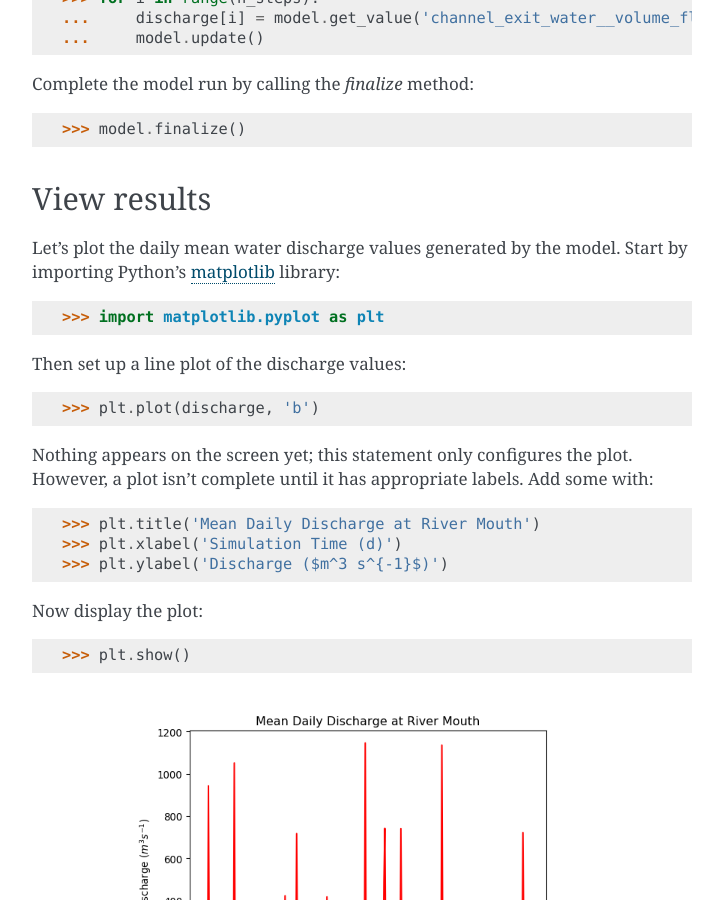
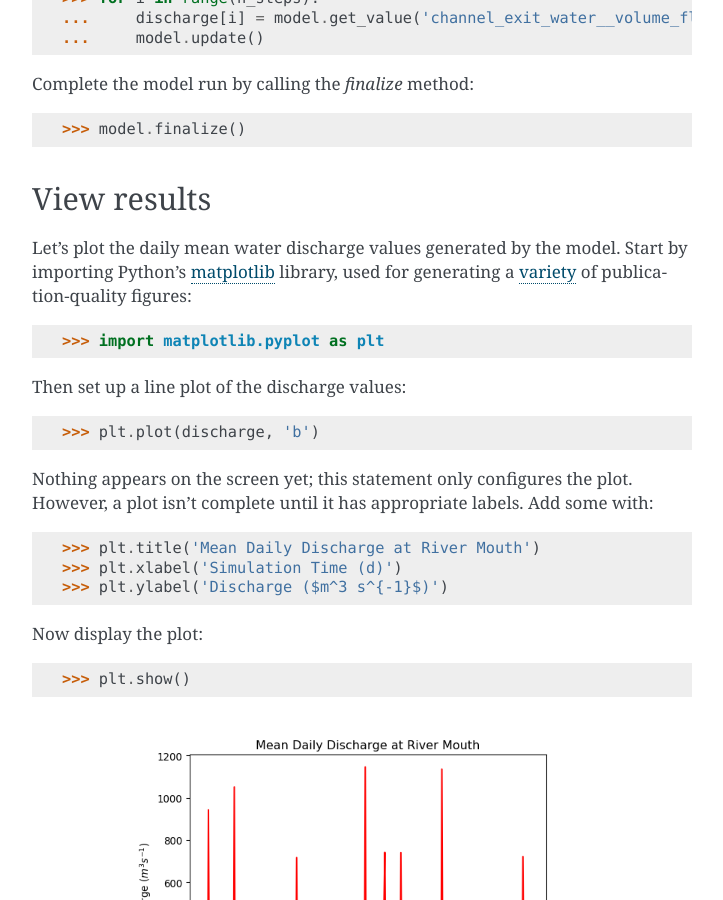
Before and after one commit to csdms/pymt, a Sphinx documentation site: the page built from docs/quickstart.rst, in a window 1280 px wide and 900 px high, scrolled down 2524 px. Shown: the whole window, without its empty margins (388-1111 px from the left). Built offline with Sphinx 7.4.7, drawn with Linux system fonts in a browser that asks for light colours; pages that are not in the unit, such as notebooks, are missing from menus.

Commit message:
Add link to matplotlib gallery

```diff
--- a/docs/quickstart.rst
+++ b/docs/quickstart.rst
@@ -183,7 +183,8 @@ View results
 ------------
 
 Let's plot the daily mean water discharge values generated by the model.
-Start by importing Python's `matplotlib`_ library:
+Start by importing Python's `matplotlib`_ library,
+used for generating a `variety`_ of publication-quality figures:
 
 .. code-block:: python
 
@@ -224,3 +225,4 @@ An expanded description of the *pymt* methods used in this example
 can be found in the :doc:`usage` section.
 
 .. _matplotlib: https://matplotlib.org
+.. _variety: https://matplotlib.org/gallery/index.html
```
